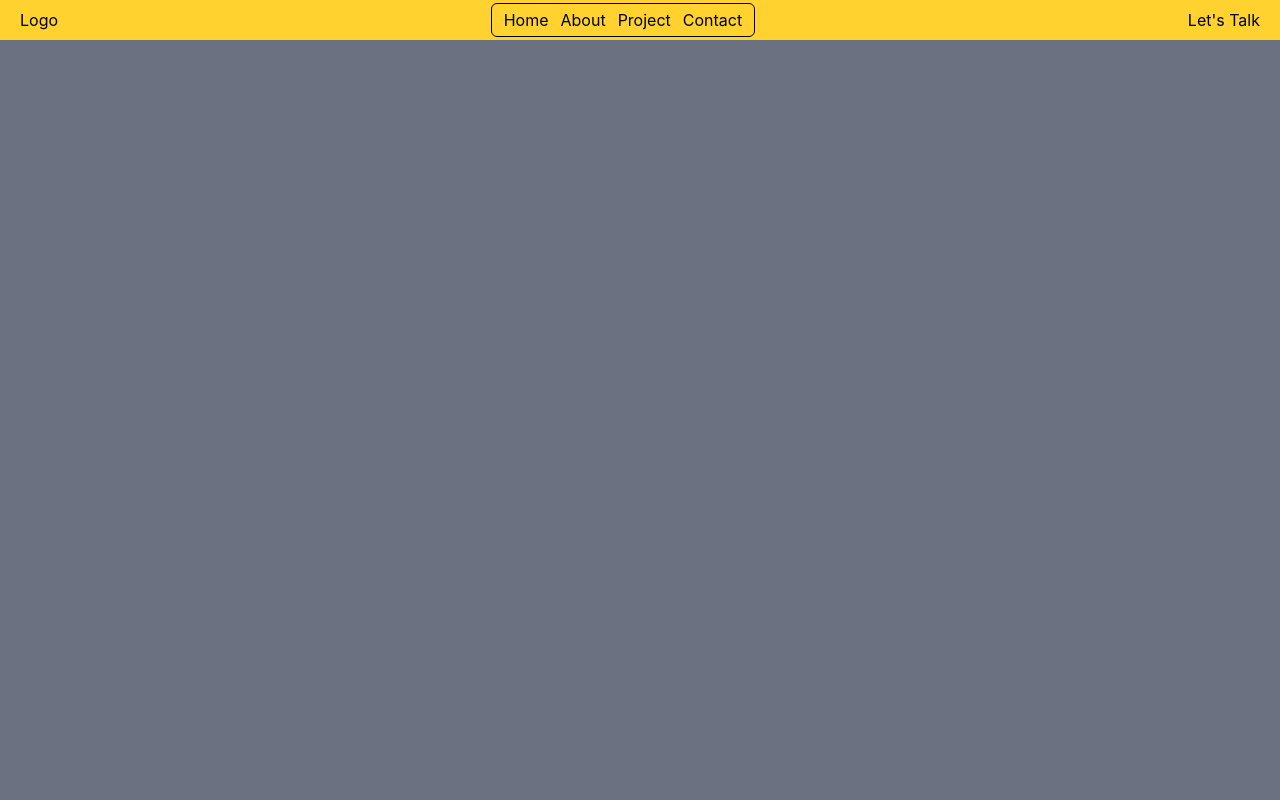
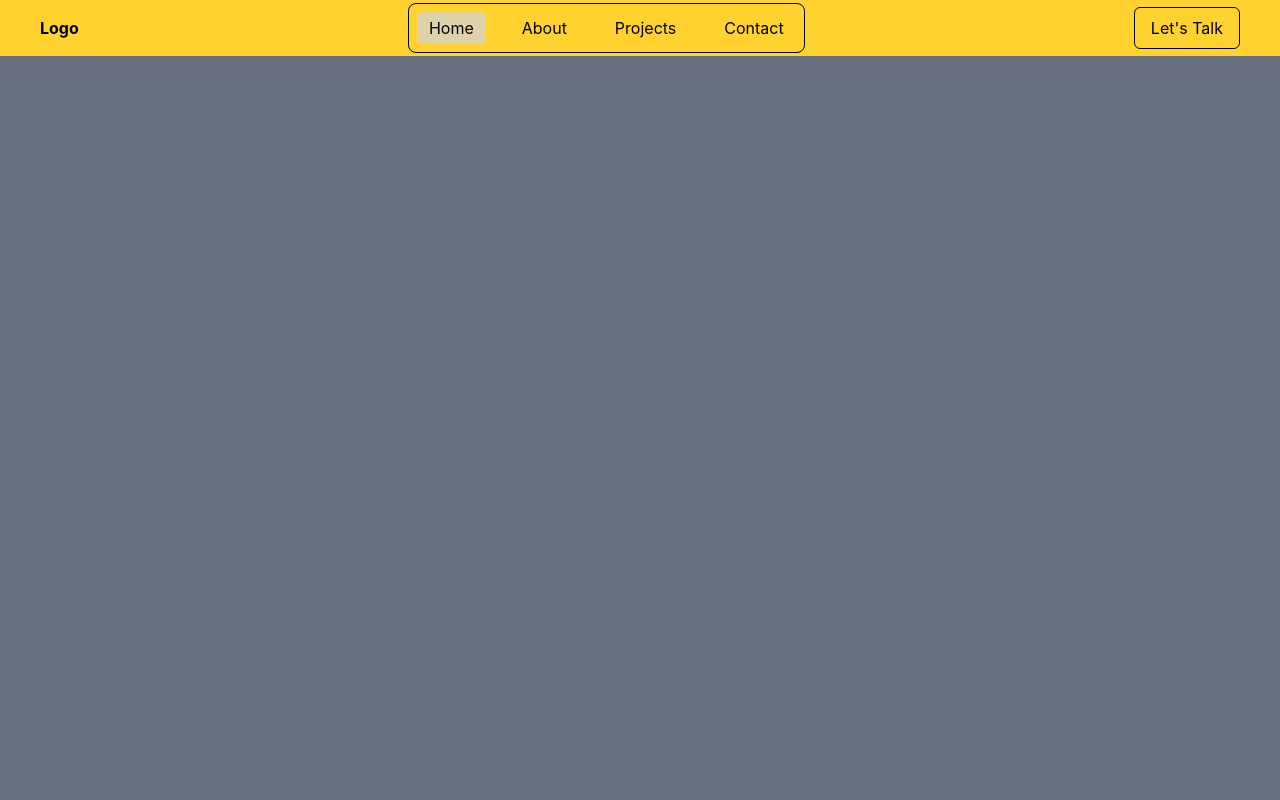
Before and after one commit to Sujalpatil-2007/Practice, a React (Vite) app: page / in a window 1280 px wide. Shown: the top 800 px of the page. Built offline with nearby package versions, Linux system fonts and the light colour scheme.

Commit message:
nav slider animation

```diff
--- a/src/App.jsx
+++ b/src/App.jsx
@@ -1,54 +1,106 @@
-import React, { useRef } from 'react'
-import { useGSAP } from '@gsap/react'
-import gsap from 'gsap'
+import React, { useRef } from "react";
+import { useGSAP } from "@gsap/react";
+import gsap from "gsap";
 
 const App = () => {
+  const indicator = useRef(null);
 
-  useGSAP(()=>{
-    const tl = gsap.timeline()
-    tl.from('#circle',{
-      x:-200,
-      y:-150,
-      opacity:0,
-      duration:1.5,
-      delay:0.5
+  const moveIndicator = (e) => {
+    gsap.to(indicator.current, {
+      x: e.target.offsetLeft,
+      width: e.target.offsetWidth,
+      duration: 0.3,
+      ease: "power2.out",
+    });
+  };
 
-    },'same')
-    tl.from('#square',{
-      x:200,
-      y:-150,
-      opacity:0,
-      duration:1.5,
-      delay:0.5
-    },'same')
-    tl.to('#diamand',{
-      opacity:1,
-      scale:20,
-      duration:2,
-      rotate:360,
-    })
-    tl.to('#diamand',{
-      opacity:1,
-      scale:0,
-      duration:2,
-      rotate:-360,
-    })
-  })
+  useGSAP(() => {
+    const firstLink = document.querySelector(".nav-link");
+
+    gsap.set(indicator.current, {
+      x: firstLink.offsetLeft,
+      width: firstLink.offsetWidth,
+    });
+  });
 
   return (
-    <main className='min-h-screen w-screen relative overflow-hidden bg-gray-500'>
-      <div className='h-10 w-full flex justify-between items-center p-5 bg-amber-300 '>
-        <div>Logo</div>
-        <div className='flex gap-3 border px-3 py-1 rounded-md '>
-          <a href="">Home</a>
-          <a href="">About</a>
-          <a href="">Project</a>
-          <a href="">Contact</a>
+    <>
+      <main
+        id="Home"
+        className="min-h-screen w-screen bg-gray-500"
+      >
+        <div className="fixed top-0 w-full h-14 flex justify-between items-center px-10 bg-amber-300">
+
+          <h1 className="font-bold">Logo</h1>
+
+          <div className="relative flex gap-6 border rounded-lg px-2 py-2">
+
+            <span
+              ref={indicator}
+              className="absolute left-0 top-1/2 -translate-y-1/2 h-8 rounded-md bg-gray-300/70"
+            ></span>
+
+            <a
+              href="#Home"
+              className="nav-link z-10 px-3 py-1"
+              onMouseEnter={moveIndicator}
+            >
+              Home
+            </a>
+
+            <a
+              href="#About"
+              className="nav-link z-10 px-3 py-1"
+              onMouseEnter={moveIndicator}
+            >
+              About
+            </a>
+
+            <a
+              href="#Project"
+              className="nav-link z-10 px-3 py-1"
+              onMouseEnter={moveIndicator}
+            >
+              Projects
+            </a>
+
+            <a
+              href="#Contact"
+              className="nav-link z-10 px-3 py-1"
+              onMouseEnter={moveIndicator}
+            >
+              Contact
+            </a>
+          </div>
+
+          <button className="border px-4 py-2 rounded-md">
+            Let's Talk
+          </button>
         </div>
-        <div>Let's Talk</div>
-      </div>
-    </main>
-  )
-}
+      </main>
 
-export default App
+      <section
+        id="About"
+        className="h-screen bg-amber-400 flex items-center justify-center text-5xl"
+      >
+        About
+      </section>
+
+      <section
+        id="Project"
+        className="h-screen bg-amber-500 flex items-center justify-center text-5xl"
+      >
+        Projects
+      </section>
+
+      <section
+        id="Contact"
+        className="h-screen bg-amber-600 flex items-center justify-center text-5xl"
+      >
+        Contact
+      </section>
+    </>
+  );
+};
+
+export default App;
--- a/src/index.css
+++ b/src/index.css
@@ -4,4 +4,5 @@ body, #root , html {
     margin: 0%;
     box-sizing: border-box;
     overflow-x: hidden;
+    scroll-behavior: smooth;
 }
```
